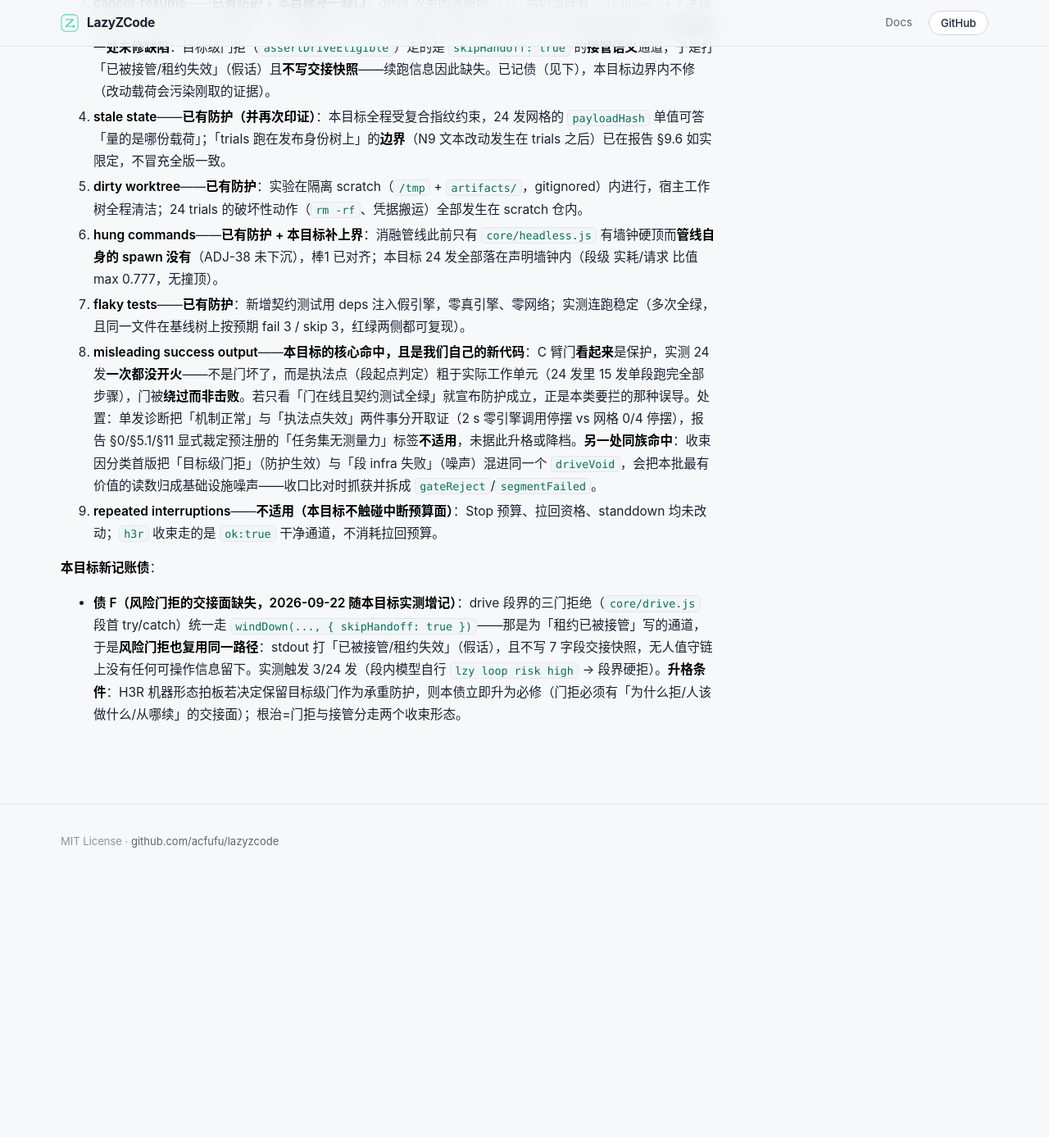
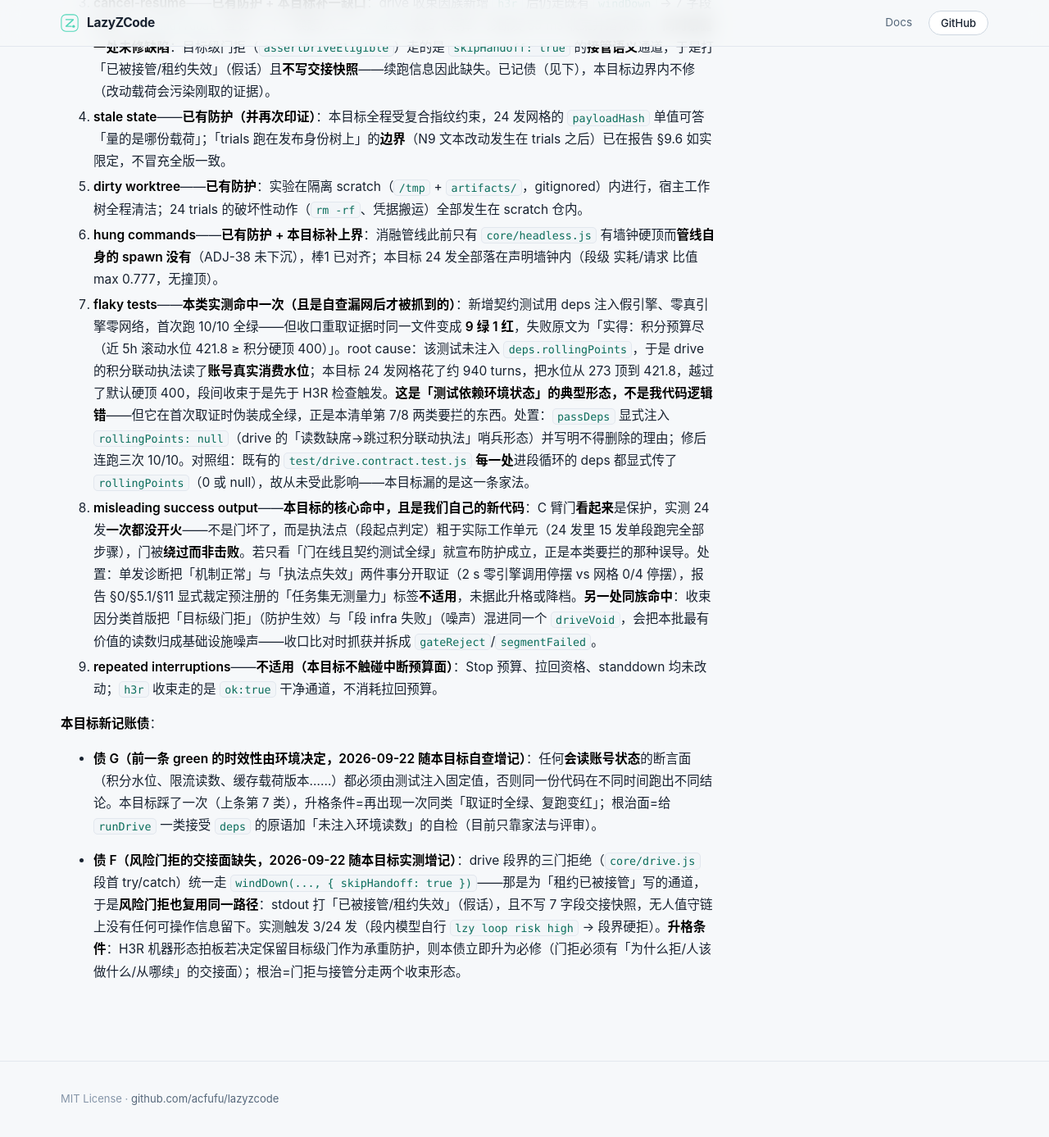
Before and after one commit to Acfufu/lazyzcode, a Jekyll site: the page built from docs/research-adversarial-checklist.md, in a window 1280 px wide and 1400 px high, scrolled down 3479 px. Shown: the top 1387 px of the window at 82% size. Built offline with Jekyll 4.4.1, drawn with Linux system fonts in a browser that asks for light colours; our own code applies the rules of GitHub Pages for plain Markdown files; before the commit the page ends 4565 px from its top, so only the background shows below that.

Commit message:
fix(test): the H3R gate tests depended on the account's 5h spend
Re-capturing F1's green after the checklist commit turned 10/10 into 9 green and
1 red: "实得：积分预算尽（近 5h 滚动水位 421.8 ≥ 积分硬顶 400）". The test never
injected deps.rollingPoints, so drive's points enforcement read the ACCOUNT's real
rolling spend - and this goal's own 24-trial grid spent about 940 turns, lifting
the waterline from 273 to 421.8, past the default 400 ceiling. The wind-down then
fired between segments and pre-empted the H3R check the test was actually about.

The logic was right; the test was ambient-dependent. What makes it worth a
commit rather than a quiet fix is that it passed 10/10 the first time: the same
code reported two different verdicts depending on when it ran, which is exactly
the flakiness class the adversarial checklist exists to catch - and my entry for
that class in the same commit as the check claimed the file had been run
repeatedly and was stable. So the entry is corrected to record the hit, and a new
debt is booked: any assertion surface that reads account state (waterline, rate
limits, cached payload version) must be injected by the test.

Fix: passDeps injects rollingPoints: null - drive's documented "reading
unavailable, skip points enforcement" sentinel - with a comment explaining why it
must not be removed. 10/10 three runs in a row afterwards, with the live waterline
still at 428.3. For contrast, every path in the pre-existing
test/drive.contract.test.js already passes rollingPoints explicitly, so it was
never exposed; this file simply missed that house rule.

Goal: v022-bat2-h3r#N1

```diff
--- a/docs/research-adversarial-checklist.md
+++ b/docs/research-adversarial-checklist.md
@@ -48,10 +48,13 @@
 4. **stale state**——**已有防护（并再次印证）**：本目标全程受复合指纹约束，24 发网格的 `payloadHash` 单值可答「量的是哪份载荷」；「trials 跑在发布身份树上」的**边界**（N9 文本改动发生在 trials 之后）已在报告 §9.6 如实限定，不冒充全版一致。
 5. **dirty worktree**——**已有防护**：实验在隔离 scratch（`/tmp` + `artifacts/`，gitignored）内进行，宿主工作树全程清洁；24 trials 的破坏性动作（`rm -rf`、凭据搬运）全部发生在 scratch 仓内。
 6. **hung commands**——**已有防护 + 本目标补上界**：消融管线此前只有 `core/headless.js` 有墙钟硬顶而**管线自身的 spawn 没有**（ADJ-38 未下沉），棒1 已对齐；本目标 24 发全部落在声明墙钟内（段级 实耗/请求 比值 max 0.777，无撞顶）。
-7. **flaky tests**——**已有防护**：新增契约测试用 deps 注入假引擎，零真引擎、零网络；实测连跑稳定（多次全绿，且同一文件在基线树上按预期 fail 3 / skip 3，红绿两侧都可复现）。
+7. **flaky tests**——**本类实测命中一次（且是自查漏网后才被抓到的）**：新增契约测试用 deps 注入假引擎、零真引擎零网络，首次跑 10/10 全绿——但收口重取证据时同一文件变成 **9 绿 1 红**，失败原文为「实得：积分预算尽（近 5h 滚动水位 421.8 ≥ 积分硬顶 400）」。root cause：该测试未注入 `deps.rollingPoints`，于是 drive 的积分联动执法读了**账号真实消费水位**；本目标 24 发网格花了约 940 turns，把水位从 273 顶到 421.8，越过了默认硬顶 400，段间收束于是先于 H3R 检查触发。**这是「测试依赖环境状态」的典型形态，不是我代码逻辑错**——但它在首次取证时伪装成全绿，正是本清单第 7/8 两类要拦的东西。处置：`passDeps` 显式注入 `rollingPoints: null`（drive 的「读数缺席→跳过积分联动执法」哨兵形态）并写明不得删除的理由；修后连跑三次 10/10。对照组：既有的 `test/drive.contract.test.js` **每一处**进段循环的 deps 都显式传了 `rollingPoints`（0 或 null），故从未受此影响——本目标漏的是这一条家法。
 8. **misleading success output**——**本目标的核心命中，且是我们自己的新代码**：C 臂门**看起来**是保护，实测 24 发**一次都没开火**——不是门坏了，而是执法点（段起点判定）粗于实际工作单元（24 发里 15 发单段跑完全部步骤），门被**绕过而非击败**。若只看「门在线且契约测试全绿」就宣布防护成立，正是本类要拦的那种误导。处置：单发诊断把「机制正常」与「执法点失效」两件事分开取证（2 s 零引擎调用停摆 vs 网格 0/4 停摆），报告 §0/§5.1/§11 显式裁定预注册的「任务集无测量力」标签**不适用**，未据此升格或降档。**另一处同族命中**：收束因分类首版把「目标级门拒」（防护生效）与「段 infra 失败」（噪声）混进同一个 `driveVoid`，会把本批最有价值的读数归成基础设施噪声——收口比对时抓获并拆成 `gateReject`/`segmentFailed`。
 9. **repeated interruptions**——**不适用（本目标不触碰中断预算面）**：Stop 预算、拉回资格、standdown 均未改动；`h3r` 收束走的是 `ok:true` 干净通道，不消耗拉回预算。
 
 **本目标新记账债**：
 
+- **债 G（前一条 green 的时效性由环境决定，2026-09-22 随本目标自查增记）**：任何**会读账号状态**的断言面（积分水位、限流读数、缓存载荷版本……）都必须由测试注入固定值，否则同一份代码在不同时间跑出不同结论。本目标踩了一次（上条第 7 类），升格条件=再出现一次同类「取证时全绿、复跑变红」；根治面=给 `runDrive` 一类接受 `deps` 的原语加「未注入环境读数」的自检（目前只靠家法与评审）。
+
+
 - **债 F（风险门拒的交接面缺失，2026-09-22 随本目标实测增记）**：drive 段界的三门拒绝（`core/drive.js` 段首 try/catch）统一走 `windDown(..., { skipHandoff: true })`——那是为「租约已被接管」写的通道，于是**风险门拒也复用同一路径**：stdout 打「已被接管/租约失效」（假话），且不写 7 字段交接快照，无人值守链上没有任何可操作信息留下。实测触发 3/24 发（段内模型自行 `lzy loop risk high` → 段界硬拒）。**升格条件**：H3R 机器形态拍板若决定保留目标级门作为承重防护，则本债立即升为必修（门拒必须有「为什么拒/人该做什么/从哪续」的交接面）；根治=门拒与接管分走两个收束形态。
```
Also changed, not shown: test/h3r-gate.contract.test.js (+6 -0 lines).
